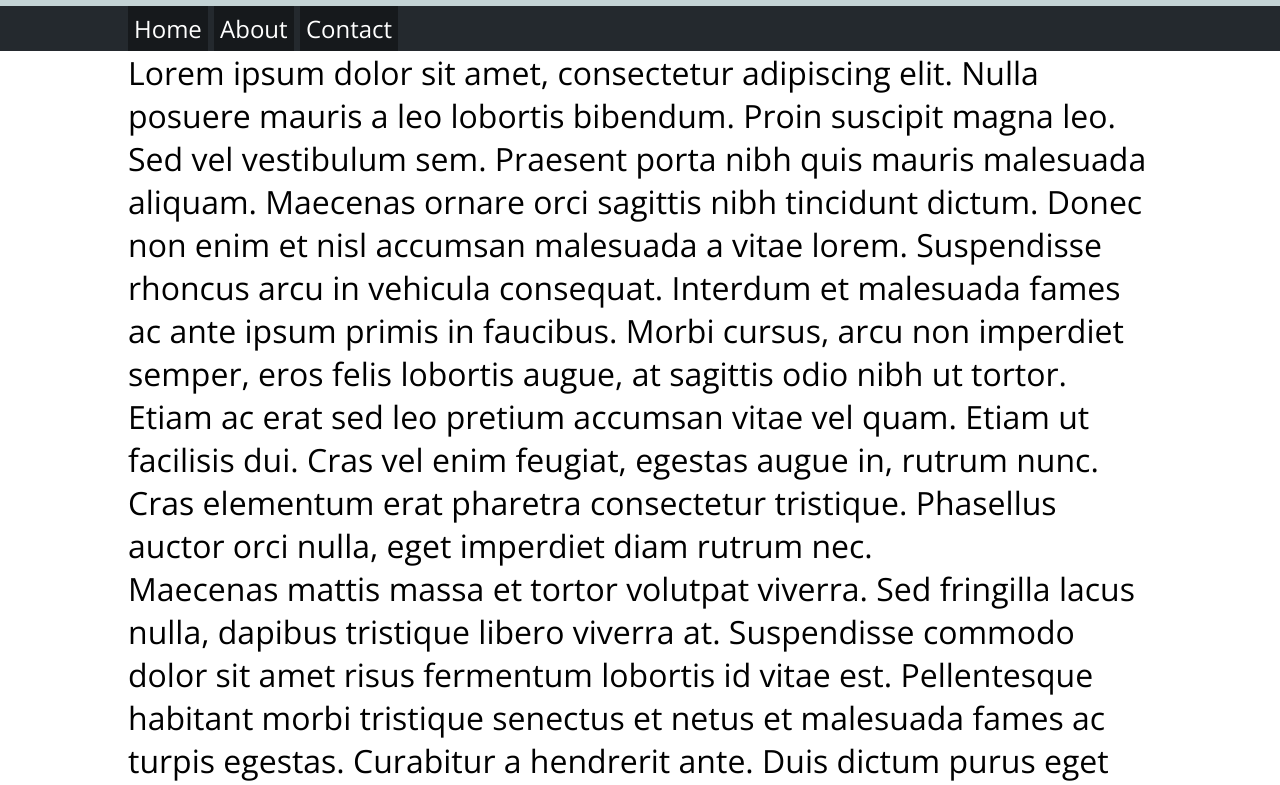
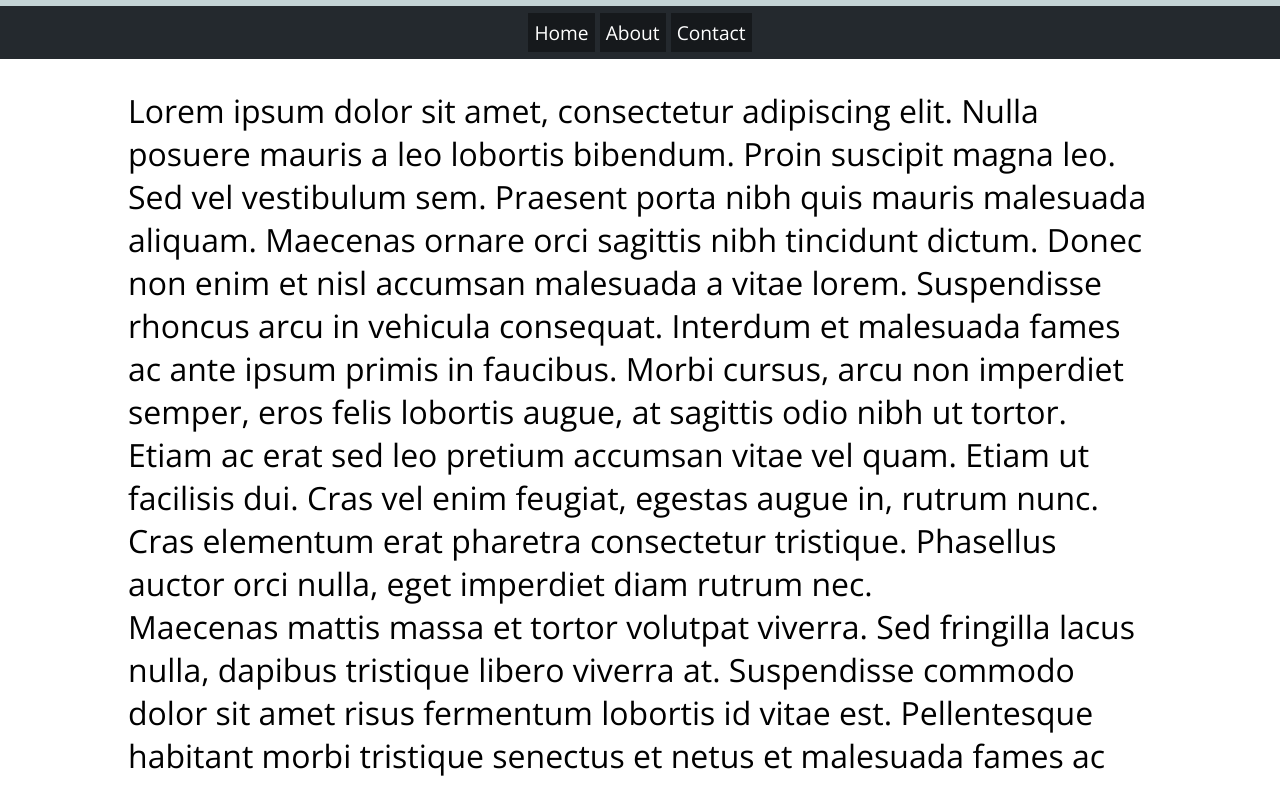
Before and after one commit to DariaShvydka/mobile_sticky-header, a plain HTML site: page index.html in a window 1280 px wide. Shown: the part 104-889 px from the top of the page. Drawn offline with nearby package versions, Linux system fonts and the light colour scheme.

Commit message:
fixed jumping content with nav-wrapper and added some styles

```diff
--- a/css/main.css
+++ b/css/main.css
@@ -7,17 +7,22 @@ header{
   height: 110px;
   background: #c4d3d5;
   display: flex;
-justify-content: center;
-align-items: center;
+  justify-content: center;
+  align-items: center;
 }
 h1{
   color: #333333;
   font-size: 3em;
 }
+#main-nav, .nav-wrapper {
+  height:53px;
+}
 nav {
   background: #24292e;
   color: #fff;
-  font-size: 1.5em;
+  font-size: 1.2em;
+  display: flex;
+  align-items: center;
 }
 ul{
   margin: 0 auto;
@@ -30,9 +35,11 @@ ul li{
   background: rgba(0,0,0,0.4);
   vertical-align: top;
 }
+.wrapper {
+  padding: 30px 10%;
+}
 p{
   margin: 0 auto;
-  padding: 0 10%;
   font-size: 2em;
 }
 .fixed-nav{
@@ -40,4 +47,25 @@ p{
   position: fixed;
   top: 0;
   left: 0;
+  -webkit-transform: translateZ(0);
 }
+
+/*Animation */
+
+/*.animated {
+  animation-duration: 1s;
+  animation-fill-mode: both;
+}
+@keyframes fadeInDown {
+  from {
+    opacity: 0;
+    transform: translate3d(0, -100%, 0);
+  }
+  to {
+    opacity: 1;
+    transform: none;
+  }
+}
+.fadeInDown {
+  animation-name: fadeInDown;
+}*/
--- a/index.html
+++ b/index.html
@@ -15,6 +15,7 @@
       <header>
         <h1>The Factory</h1>
       </header>
+      <div class="nav-wrapper">
       <nav id="main-nav">
         <ul>
           <li>Home</li>
@@ -22,6 +23,7 @@
           <li>Contact</li>
         </ul>
       </nav>
+      </div>
 
       <div class="wrapper">
         <p>Lorem ipsum dolor sit amet, consectetur adipiscing elit. Nulla posuere mauris a leo lobortis bibendum. Proin suscipit magna leo. Sed vel vestibulum sem. Praesent porta nibh quis mauris malesuada aliquam. Maecenas ornare orci sagittis nibh tincidunt dictum. Donec non enim et nisl accumsan malesuada a vitae lorem. Suspendisse rhoncus arcu in vehicula consequat. Interdum et malesuada fames ac ante ipsum primis in faucibus. Morbi cursus, arcu non imperdiet semper, eros felis lobortis augue, at sagittis odio nibh ut tortor. Etiam ac erat sed leo pretium accumsan vitae vel quam. Etiam ut facilisis dui. Cras vel enim feugiat, egestas augue in, rutrum nunc. Cras elementum erat pharetra consectetur tristique. Phasellus auctor orci nulla, eget imperdiet diam rutrum nec.
--- a/js/init.js
+++ b/js/init.js
@@ -2,8 +2,8 @@
 window.onscroll = function() {
   var fixedTop = document.getElementById('main-nav');
     if (window.pageYOffset > 110) {
-        fixedTop.classList.add('fixed-nav');
+        fixedTop.classList.add('fixed-nav', 'animated', 'fadeInDown');
       } else {
-        fixedTop.classList.remove('fixed-nav');
+        fixedTop.classList.remove('fixed-nav', 'animated', 'fadeInDown');
       }
     };
```
